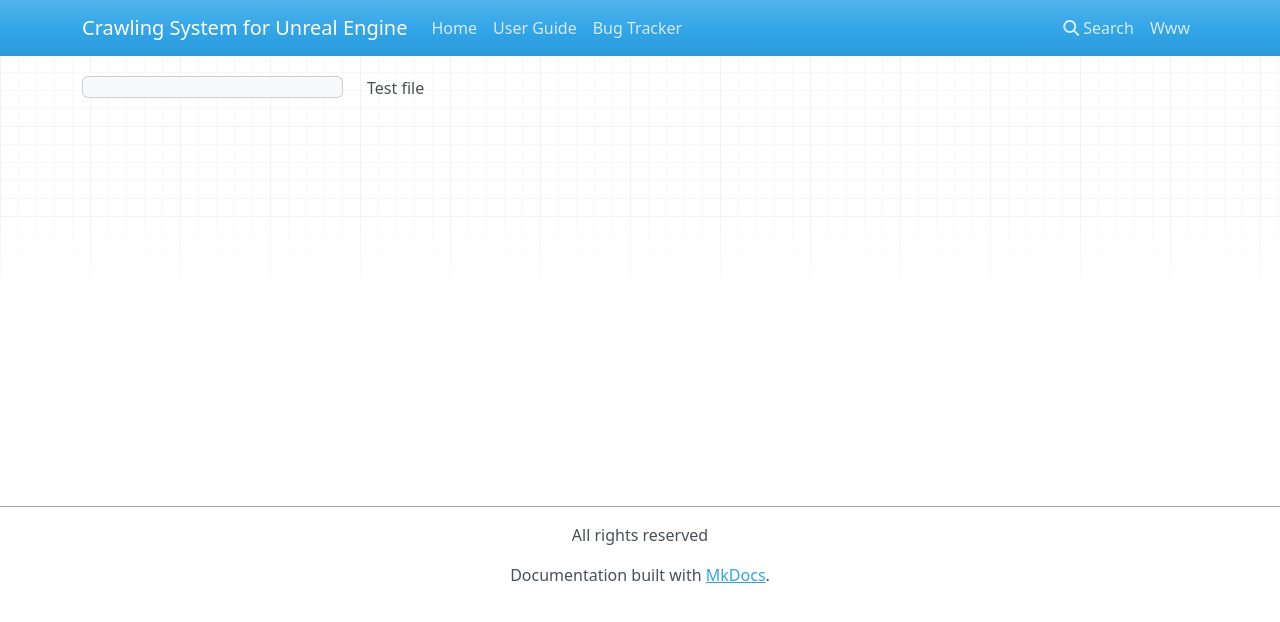
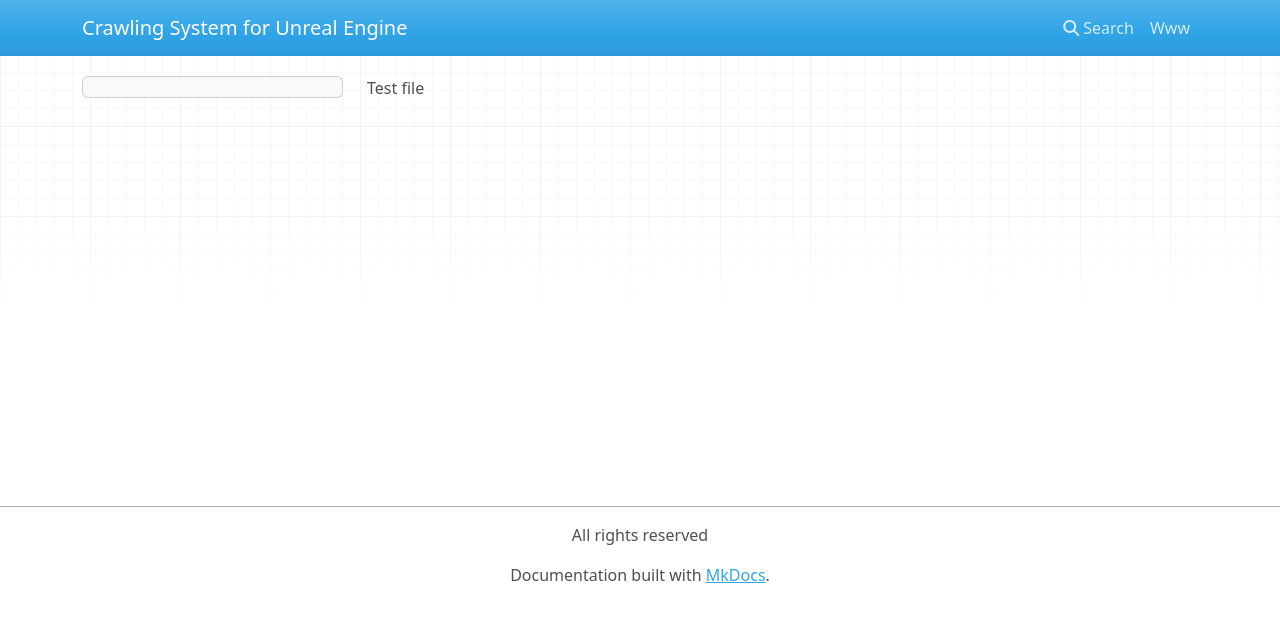
Before and after one commit to nesjett/unreal-engine-crawling-system, an MkDocs documentation site: the page built from docs/content.md, in a window 1280 px wide. Shown: the top 622 px of the page. Built offline with MkDocs 1.6.1, drawn with Linux system fonts in a browser that asks for light colours; nearby versions of some CDN libraries.

```diff
--- a/mkdocs.yml
+++ b/mkdocs.yml
@@ -13,8 +13,6 @@ markdown_extensions:
 
 nav:
   - Home: '/'
-  - 'User Guide': 'user-guide.md'
-  - 'Bug Tracker': '/bugs/'
 
 
 theme:
@@ -29,9 +27,3 @@ theme:
     - toc.integrate
     - navigation.top
     - navigation.footer
-
-
-extra:
-  social:
-    - icon: fontawesome/brands/discord
-      link: https://discord.com/channels/685799359308365851/685799359765676064
```
